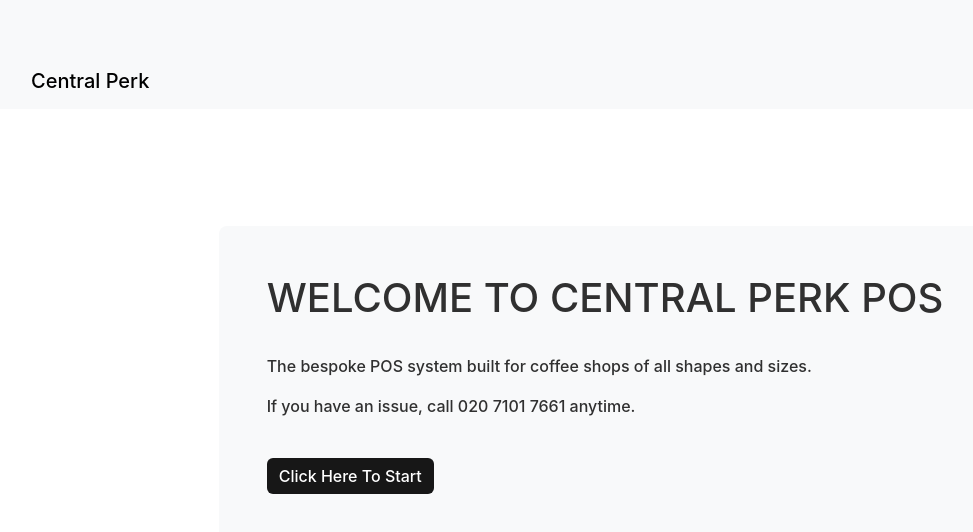
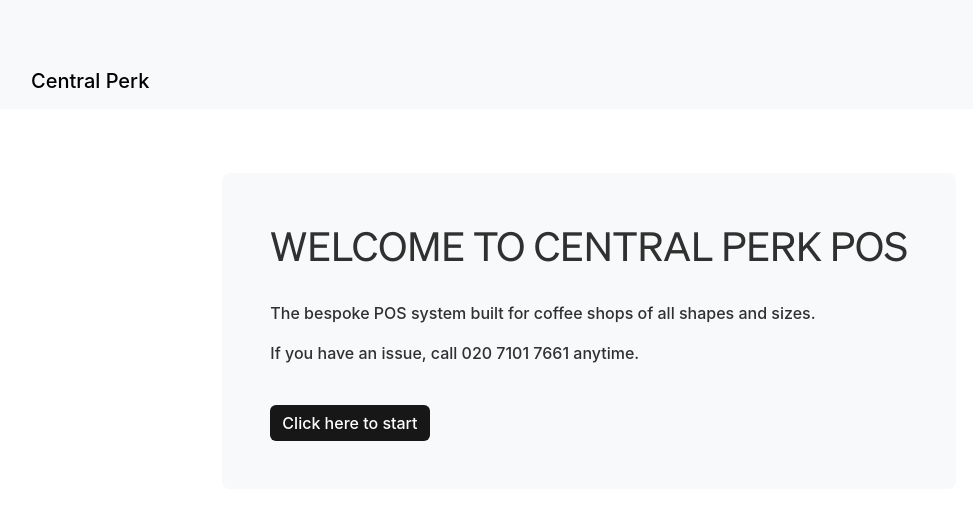
Before and after one commit to louisecchan/central-perk, a React (Create React App) app: page / in a window 1280 px wide. Shown: the top 532 px of the page, without its empty margins (13-986 px from the left). Built offline with nearby package versions, Linux system fonts and the light colour scheme.

Commit message:
Add CSS styling and animation

```diff
--- a/public/index.html
+++ b/public/index.html
@@ -30,7 +30,7 @@
       integrity="sha384-KK94CHFLLe+nY2dmCWGMq91rCGa5gtU4mk92HdvYe+M/SXH301p5ILy+dN9+nJOZ"
       crossorigin="anonymous"
     />
-    <title>Central Perk POS System</title>
+    <title>Central Perk POS</title>
   </head>
   <body>
     <noscript>You need to enable JavaScript to run this app.</noscript>
--- a/src/App.css
+++ b/src/App.css
@@ -11,6 +11,15 @@
   .App-logo {
     animation: App-logo-spin infinite 20s linear;
   }
+}
+
+@font-face {
+  font-family: "Sohne";
+  src: url("./fonts/Sohne-Buch.otf") format("opentype");
+}
+
+.font-face-s {
+  font-family: "Sohne";
 }
 
 .App-header {
--- a/src/index.css
+++ b/src/index.css
@@ -36,3 +36,12 @@
   -ms-transition: 0.3s ease all;
   -o-transition: 0.3s ease all;
 }
+
+@font-face {
+  font-family: "Sohne";
+  src: url("./fonts/Sohne-Buch.otf") format("OpenType");
+}
+
+.font-face-s {
+  font-family: "Sohne";
+}
--- a/src/index.js
+++ b/src/index.js
@@ -2,6 +2,7 @@
 import ReactDOM from "react-dom/client";
 import "./index.css";
 import App from "./App";
+import "./fonts/Sohne-Buch.otf";
 
 const root = ReactDOM.createRoot(document.getElementById("root"));
 root.render(<App />);
--- a/src/pages/HomePage.jsx
+++ b/src/pages/HomePage.jsx
@@ -6,7 +6,7 @@
 function HomePage() {
   return (
     <MainLayout>
-      <div className="container">
+      <div className="container-main">
         <div className="bg-light p-5 m-5 rounded-3">
           <h1>Welcome to Central Perk POS</h1>
           <br />
@@ -18,7 +18,7 @@
             If you have an issue, call 020 7101 7661 anytime.
           </p>
           <br />
-          <Link to="/pos" className="btn">
+          <Link to="/pos" className="btn fadeInUp animated animatedFadeInUp">
             Click here to start
           </Link>
         </div>
--- a/src/pages/homePage.css
+++ b/src/pages/homePage.css
@@ -14,6 +14,7 @@
 }
 
 h1 {
+  font-family: "Sohne", Helvetica, sans-serif;
   text-transform: uppercase;
   font-size: 2.5rem;
 }
@@ -22,7 +23,6 @@
   border: none;
   background-color: rgb(23, 23, 23);
   color: white;
-  text-transform: capitalize;
   font-weight: 500;
 }
 
@@ -38,6 +38,38 @@
   -o-transition: ease 0.3s;
 }
 
+.animated {
+  animation-duration: 1s;
+  animation-fill-mode: both;
+  -webkit-animation-duration: 1s;
+  -webkit-animation-fill-mode: both;
+}
+
+.animatedFadeInUp {
+  opacity: 0;
+}
+
+.fadeInUp {
+  opacity: 0;
+  animation-name: fadeInUp;
+  -webkit-animation-name: fadeInUp;
+}
+
+@keyframes fadeInUp {
+  from {
+    transform: translate3d(0, 30px, 0);
+    -webkit-transform: translate3d(0, 30px, 0);
+    -moz-transform: translate3d(0, 30px, 0);
+    -ms-transform: translate3d(0, 30px, 0);
+    -o-transform: translate3d(0, 30px, 0);
+  }
+
+  to {
+    transform: translate3d(0, 0, 0);
+    opacity: 1;
+  }
+}
+
 .container {
   display: flex;
   justify-content: center;
```
Also changed, not shown: src/fonts/Sohne-Buch.otf (added).
